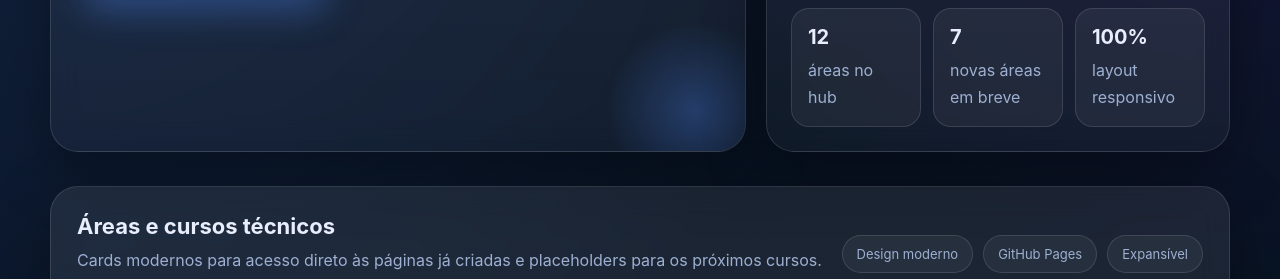
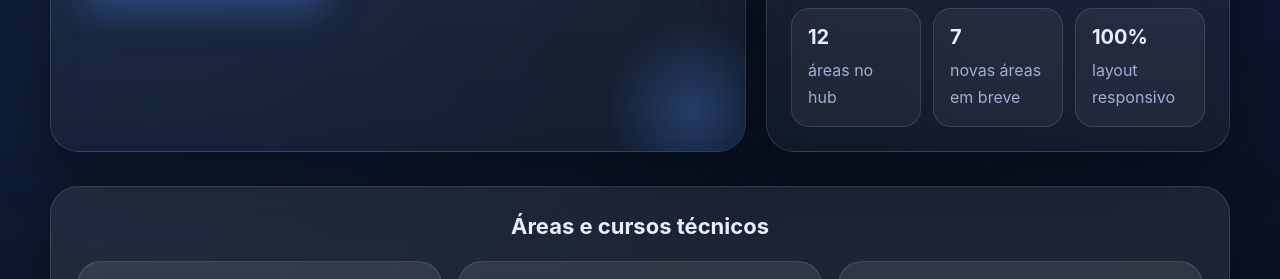
Before and after one commit to profpaulofilho/hub-artifacts_IA, a plain HTML site: page index.html in a window 1280 px wide. Shown: the part 457-736 px from the top of the page. Drawn offline with Linux system fonts and the light colour scheme.

Commit message:
Update index.html

```diff
--- a/index.html
+++ b/index.html
@@ -264,9 +264,9 @@
 
     .section-head {
       display: flex;
-      justify-content: space-between;
-      align-items: end;
-      gap: 16px;
+      justify-content: center;
+      align-items: center;
+      text-align: center;
       margin-bottom: 22px;
       flex-wrap: wrap;
     }
@@ -483,13 +483,9 @@
           <div class="section-head">
             <div>
               <h3>Áreas e cursos técnicos</h3>
-              <p>Cards modernos para acesso direto às páginas já criadas e placeholders para os próximos cursos.</p>
+
             </div>
-            <div class="pills">
-              <span class="pill">Design moderno</span>
-              <span class="pill">GitHub Pages</span>
-              <span class="pill">Expansível</span>
-            </div>
+
           </div>
 
           <div class="courses-grid">
```
